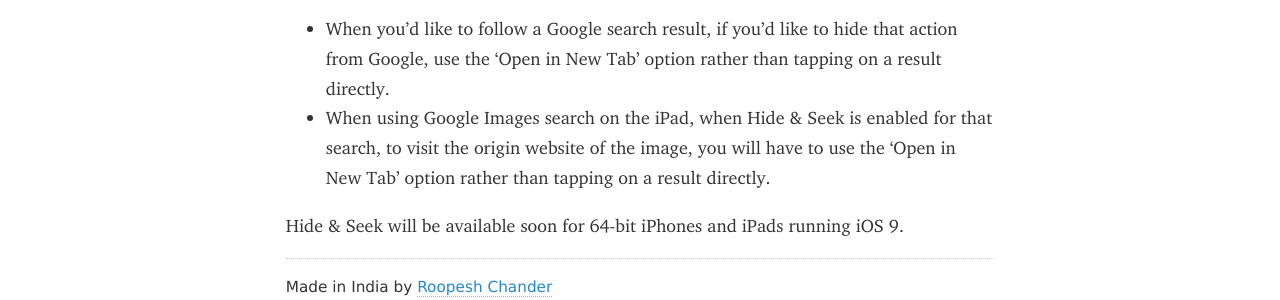
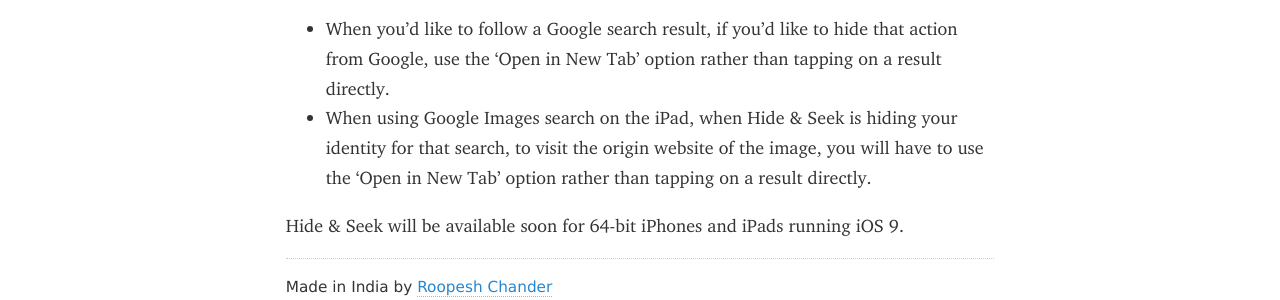
Before and after one commit to roop/roop.github.io, a Jekyll site: the page built from hideandseek/index.md, in a window 1280 px wide. Shown: the part 1037-1337 px from the top of the page. Built offline with Jekyll 4.4.1, drawn with Linux system fonts in a browser that asks for light colours; some web fonts are replaced.

Commit message:
Small fix to Hide & Seek home page

```diff
--- a/hideandseek/index.md
+++ b/hideandseek/index.md
@@ -45,8 +45,8 @@
     hide that action from Google, use the 'Open in New Tab'
     option rather than tapping on a result directly.
   - When using Google Images search on the iPad, when Hide & Seek
-    is enabled for that search, to visit the origin website of the
-    image, you will have to use the 'Open in New Tab'
+    is hiding your identity for that search, to visit the origin
+    website of the image, you will have to use the 'Open in New Tab'
     option rather than tapping on a result directly.
 
 Hide & Seek will be available soon for 64-bit iPhones and iPads running
```
Also changed, not shown: 1 other file.
